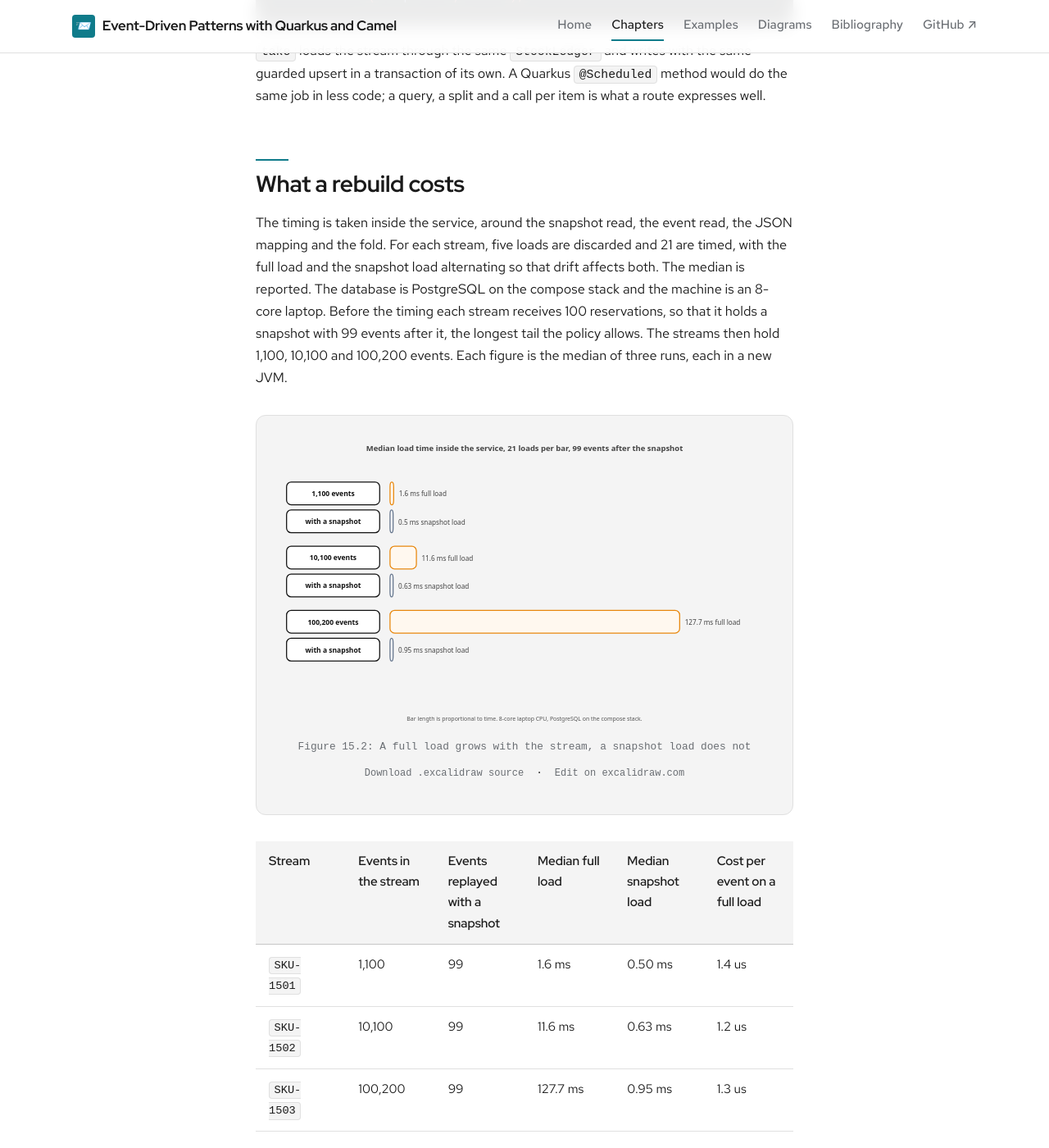
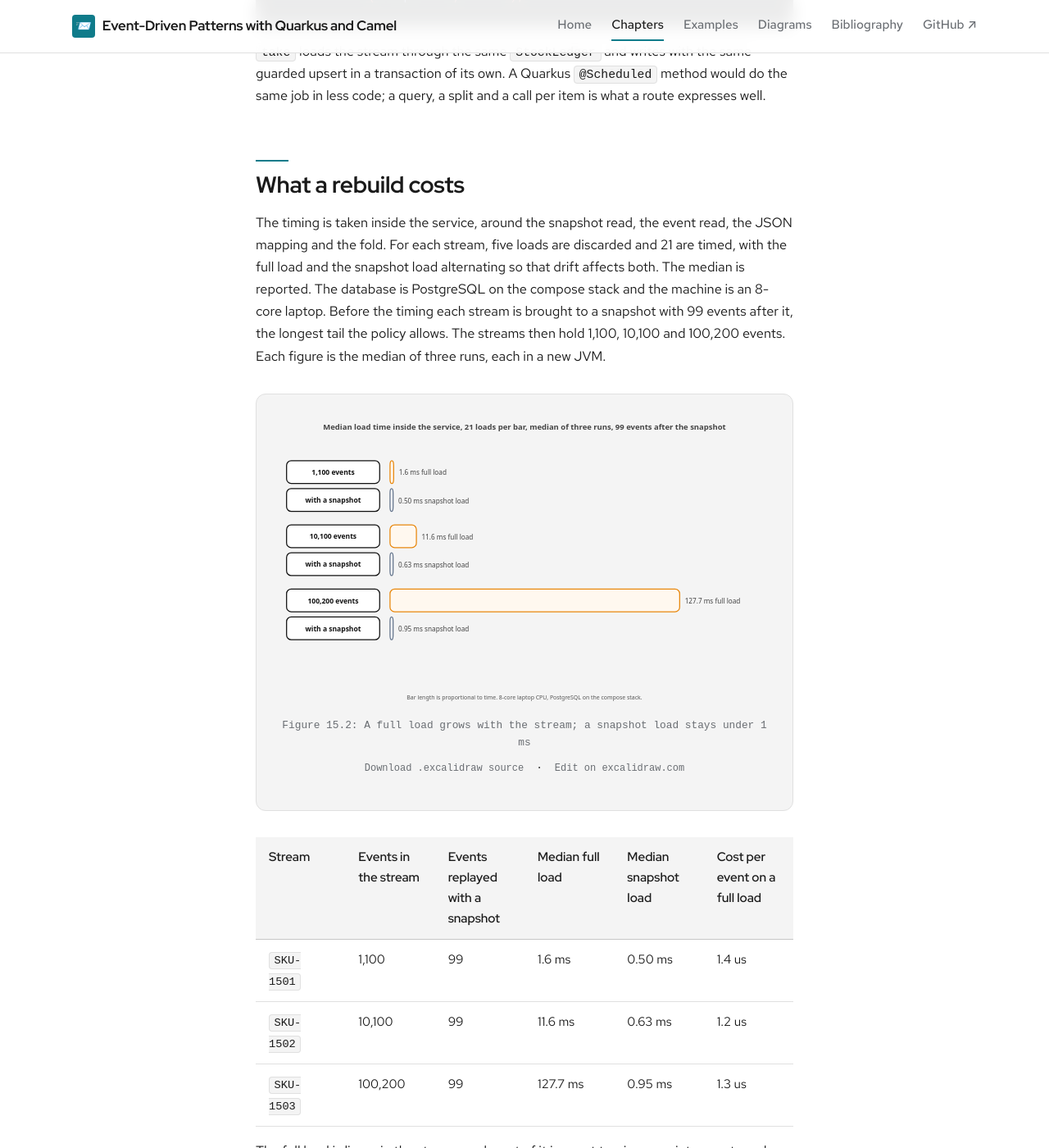
Before and after one commit to patterncatalyst/event-driven-patterns-with-quarkus-and-camel, a Jekyll site: the page built from _docs/15-snapshots.md, in a window 1280 px wide and 1400 px high, scrolled down 3739 px. Shown: the whole window at 82% size. Built offline with Jekyll 4.4.1, drawn with Linux system fonts in a browser that asks for light colours; some web fonts are replaced; some of the changed text lies outside the part shown.

Commit message:
fix(r06): validation round 2 findings (figure caption, N table, wording, imports)

````diff
--- a/_docs/15-snapshots.md
+++ b/_docs/15-snapshots.md
@@ -47,7 +47,7 @@ try (Stream<StockEvent> tail = tail(sku, from).peek(event -> replayed[0]++)) {
 }
 ```
 
-The schema version, `inventory.snapshot.schema`, describes `InventorySnapshot`. When the record changes meaning the version is raised, and every stored snapshot with the old value is skipped and rebuilt from the events. Young notes that when the structure of serialised snapshots changes, the existing ones must be deleted and recreated or updated to the new schema. Nothing here updates a snapshot; it is rebuilt.
+The schema version, `inventory.snapshot.schema`, describes `InventorySnapshot`. When the record changes meaning the version is raised, and every stored snapshot with the old value is skipped and rebuilt from the events. Young allows either rebuilding old snapshots after their structure changes or converting them; `inventory-service` only rebuilds.
 
 The tail is read with a Panache projection, not entities:
 
@@ -98,9 +98,9 @@ from("scheduler:snapshotter?delay={{inventory.snapshotter.delay-ms}}")
 
 ## What a rebuild costs
 
-The timing is taken inside the service, around the snapshot read, the event read, the JSON mapping and the fold. For each stream, five loads are discarded and 21 are timed, with the full load and the snapshot load alternating so that drift affects both. The median is reported. The database is PostgreSQL on the compose stack and the machine is an 8-core laptop. Before the timing each stream receives 100 reservations, so that it holds a snapshot with 99 events after it, the longest tail the policy allows. The streams then hold 1,100, 10,100 and 100,200 events. Each figure is the median of three runs, each in a new JVM.
+The timing is taken inside the service, around the snapshot read, the event read, the JSON mapping and the fold. For each stream, five loads are discarded and 21 are timed, with the full load and the snapshot load alternating so that drift affects both. The median is reported. The database is PostgreSQL on the compose stack and the machine is an 8-core laptop. Before the timing each stream is brought to a snapshot with 99 events after it, the longest tail the policy allows. The streams then hold 1,100, 10,100 and 100,200 events. Each figure is the median of three runs, each in a new JVM.
 
-{% include excalidraw.html file="15-rebuild-cost" alt="Median load times: a full replay takes 1.6 ms for 1,100 events, 11.6 ms for 10,100 and 127.7 ms for 100,200, and a snapshot load with 99 events after it takes 0.50 ms, 0.63 ms and 0.95 ms" caption="Figure 15.2: A full load grows with the stream, a snapshot load does not" %}
+{% include excalidraw.html file="15-rebuild-cost" alt="Median load times: a full replay takes 1.6 ms for 1,100 events, 11.6 ms for 10,100 and 127.7 ms for 100,200, and a snapshot load with 99 events after it takes 0.50 ms, 0.63 ms and 0.95 ms" caption="Figure 15.2: A full load grows with the stream; a snapshot load stays under 1 ms" %}
 
 | Stream | Events in the stream | Events replayed with a snapshot | Median full load | Median snapshot load | Cost per event on a full load |
 |---|---|---|---|---|---|
@@ -191,4 +191,4 @@ When the read side is hot, a projection is the better cache: a table kept up to
 - Quarkus, [Hibernate ORM with Panache](https://quarkus.io/guides/hibernate-orm-panache) (`stream()` and projections) and [SmallRye Fault Tolerance](https://quarkus.io/guides/smallrye-fault-tolerance) (`@Retry`)
 - Apache Camel, [Scheduler](https://camel.apache.org/components/4.22.x/scheduler-component.html), [SQL](https://camel.apache.org/components/4.22.x/sql-component.html) and [Split](https://camel.apache.org/components/4.22.x/eips/split-eip.html)
 - PostgreSQL documentation, [INSERT](https://www.postgresql.org/docs/18/sql-insert.html) (`ON CONFLICT DO UPDATE ... WHERE`), [EXPLAIN](https://www.postgresql.org/docs/18/sql-explain.html) and [Set Returning Functions](https://www.postgresql.org/docs/18/functions-srf.html) (`generate_series`)
-- Chapter 01: Events, commands and documents, for the event table and the left fold, and chapter 14 for the aggregate and its optimistic append
+- Chapter 1: Events, commands and documents, for the event table and the left fold, and chapter 14 for the aggregate and its optimistic append
````
Also changed, not shown: other parts of _docs/15-snapshots.md (+7 -7 lines), _docs/08-transactional-outbox.md (+1 -1 lines), _docs/14-aggregate-root-and-event-store.md (+3 -3 lines), _plans/claims.md (+5 -5 lines), _plans/r06-plan.md (+4 -4 lines), _plans/verification-log.md (+5 -0 lines), diagrams/15-rebuild-cost.svg, 5 other files.
